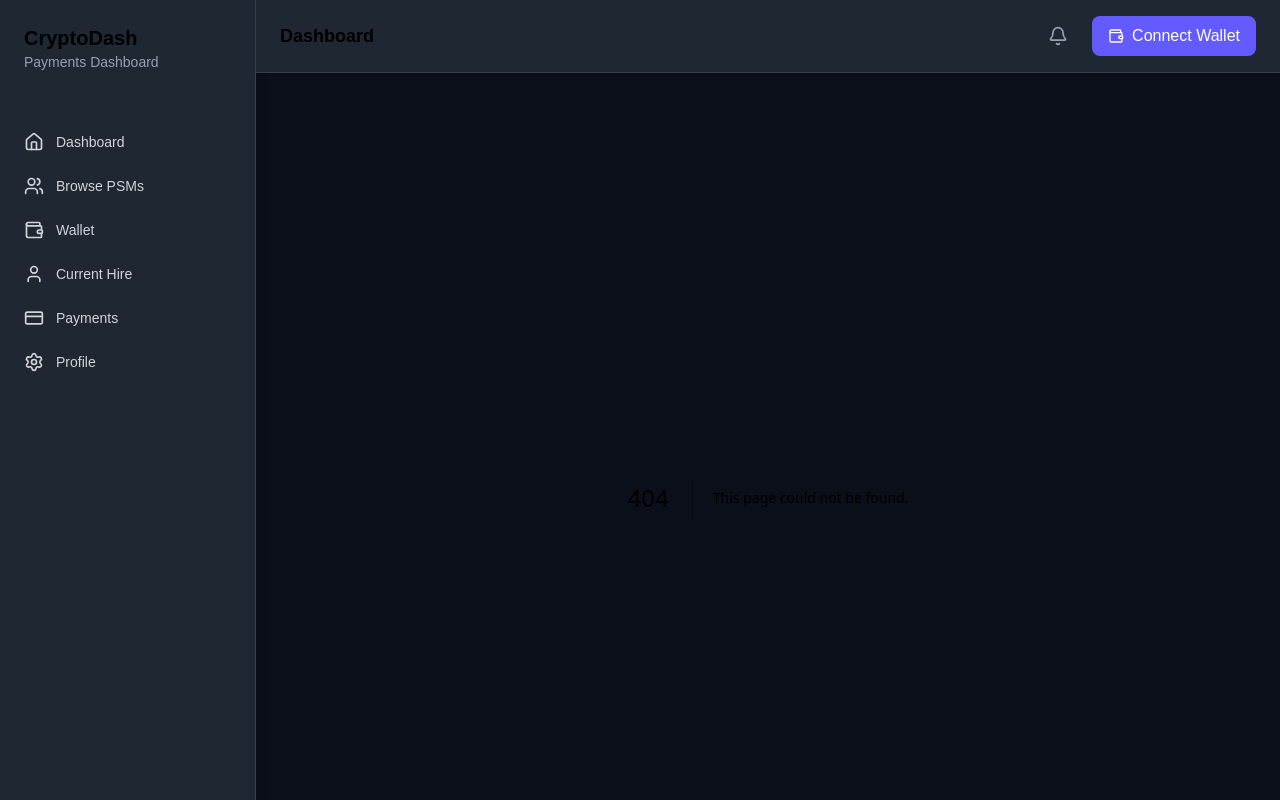
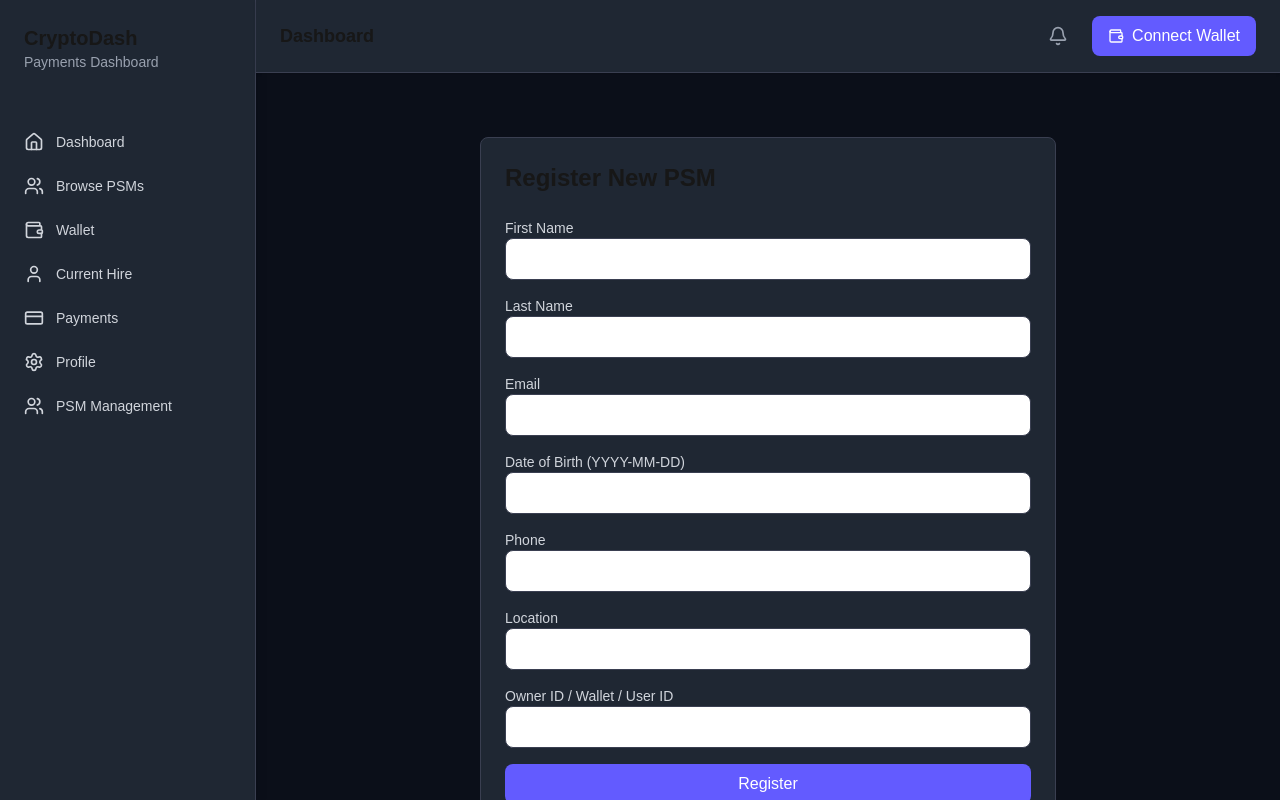
Before and after one commit to gerryalvrz/DePayments, a Next.js app: page /psms-register in a window 1280 px wide. Before the commit this address had no page. Built offline with nearby package versions, Linux system fonts and the light colour scheme.

Commit message:
register PSMs basic

```diff
--- a/src/app/components/Sidebar.tsx
+++ b/src/app/components/Sidebar.tsx
@@ -8,6 +8,7 @@ const navItems = [
   { path: '/current-hire', icon: User, label: 'Current Hire' },
   { path: '/payments', icon: CreditCard, label: 'Payments' },
   { path: '/profile', icon: Settings, label: 'Profile' },
+  {path:"/psms-register",icon:Users,label:"PSM Management"}
 ];
 
 export default function Sidebar() {
--- /dev/null
+++ b/src/app/psms-register/page.tsx
@@ -0,0 +1,90 @@
+"use client";
+import { useState } from "react";
+
+export default function RegisterPSM() {
+  const [form, setForm] = useState({
+    nombre: "",
+    apellido: "",
+    email: "",
+    fechaNacimiento: "",
+    telefono: "",
+    lugarResidencia: "",
+    owner: "",
+  });
+
+  const [success, setSuccess] = useState(false);
+
+  const handleChange = (e: React.ChangeEvent<HTMLInputElement>) => {
+    setForm({ ...form, [e.target.name]: e.target.value });
+  };
+
+  const handleSubmit = async (e: React.FormEvent) => {
+    e.preventDefault();
+    try {
+      const res = await fetch("/api/psms", {
+        method: "POST",
+        headers: { "Content-Type": "application/json" },
+        body: JSON.stringify(form),
+      });
+
+      if (res.ok) {
+        setSuccess(true);
+        setForm({
+          nombre: "",
+          apellido: "",
+          email: "",
+          fechaNacimiento: "",
+          telefono: "",
+          lugarResidencia: "",
+          owner: "",
+        });
+      } else {
+        throw new Error("Failed to register");
+      }
+    } catch (error) {
+      console.error(error);
+      setSuccess(false);
+    }
+  };
+
+  return (
+    <div className="max-w-xl mx-auto bg-surface p-6 rounded-lg border border-border mt-10">
+      <h2 className="text-2xl font-bold text-textPrimary mb-6">Register New PSM</h2>
+
+      {success && (
+        <div className="mb-4 text-green-500 font-medium">PSM registered successfully!</div>
+      )}
+
+      <form onSubmit={handleSubmit} className="space-y-4">
+        {[
+          ["nombre", "First Name"],
+          ["apellido", "Last Name"],
+          ["email", "Email"],
+          ["fechaNacimiento", "Date of Birth (YYYY-MM-DD)"],
+          ["telefono", "Phone"],
+          ["lugarResidencia", "Location"],
+          ["owner", "Owner ID / Wallet / User ID"],
+        ].map(([name, label]) => (
+          <div key={name}>
+            <label className="block text-sm font-medium text-gray-300">{label}</label>
+            <input
+              type="text"
+              name={name}
+              value={(form as any)[name]}
+              onChange={handleChange}
+              className="w-full px-3 py-2 bg-background border border-border rounded-lg text-white focus:outline-none focus:ring-2 focus:ring-primary"
+              required
+            />
+          </div>
+        ))}
+
+        <button
+          type="submit"
+          className="w-full bg-primary hover:bg-opacity-80 text-white py-2 px-4 rounded-lg transition-colors"
+        >
+          Register
+        </button>
+      </form>
+    </div>
+  );
+}
```
